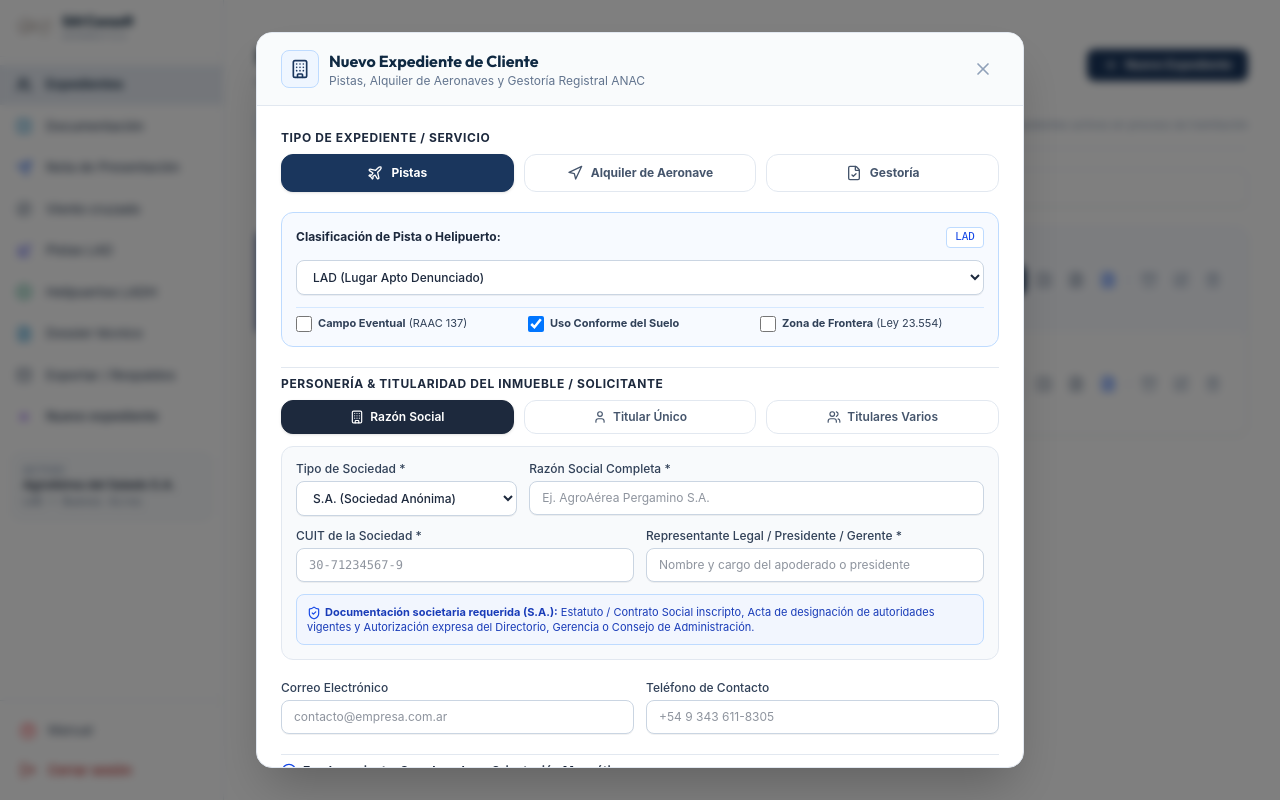
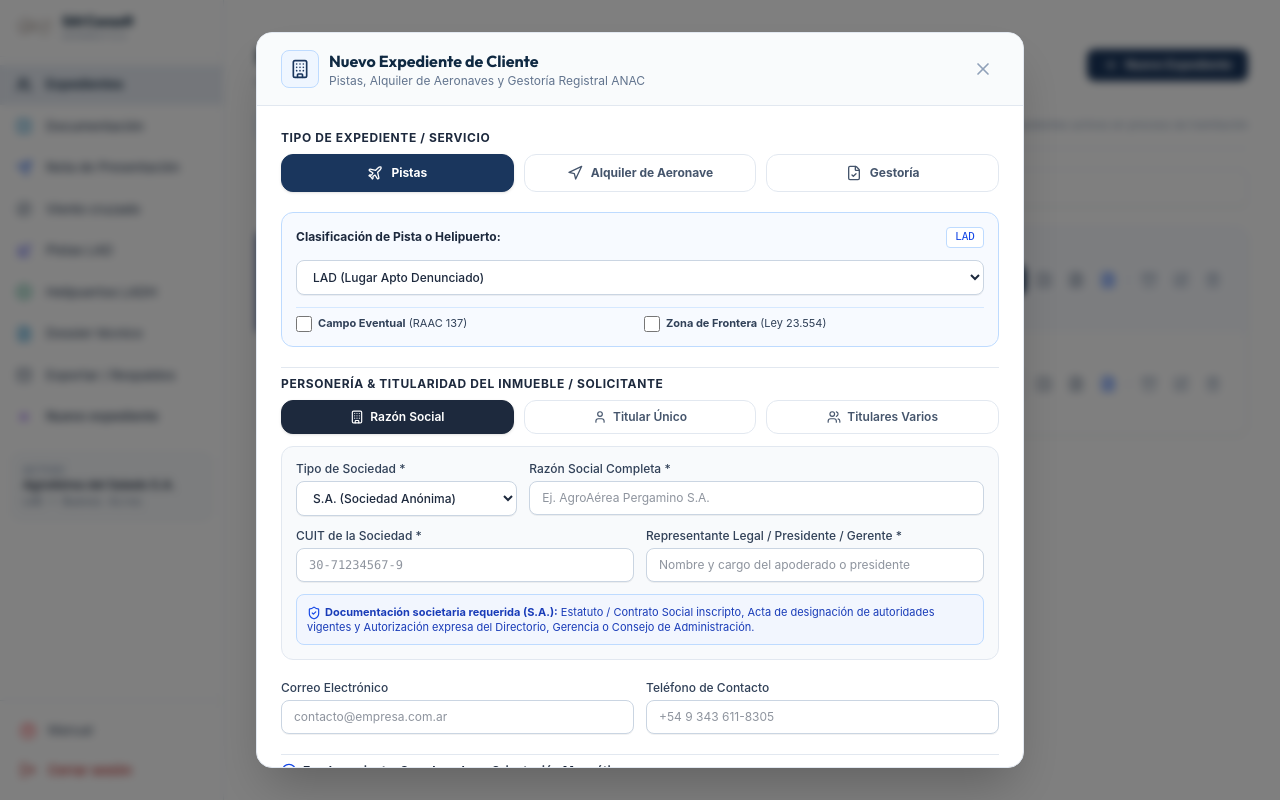
Before and after one commit to LuchoDB/SAI_Software, a React (Vite) app: page / in a window 1280 px wide. Both pictures are taken after a click on the button "Nuevo expediente". Built offline with nearby package versions, Linux system fonts and the light colour scheme.

Commit message:
fix(clients): remove uso conforme del suelo from new client modal

```diff
--- a/src/components/clients/ClientModal.tsx
+++ b/src/components/clients/ClientModal.tsx
@@ -103,7 +103,6 @@ export const ClientModal: React.FC<ClientModalProps> = ({
   // 6. Condiciones Regulatorias y Ambientales
   const [isFrontierZone, setIsFrontierZone] = useState(false);
   const [isAgroEventual, setIsAgroEventual] = useState(false);
-  const [usoConformeSuelo, setUsoConformeSuelo] = useState(true);
   const [notes, setNotes] = useState('');
 
   useEffect(() => {
@@ -158,9 +157,6 @@ export const ClientModal: React.FC<ClientModalProps> = ({
       setIsAgroEventual(
         Boolean(initialClient.isAgroEventual) ||
           initialClient.pistaSubtype === 'aerodromo privado para uso agroaereo'
-      );
-      setUsoConformeSuelo(
-        initialClient.usoConformeSuelo !== undefined ? initialClient.usoConformeSuelo : true
       );
     } else {
       // Valores por defecto para nuevo expediente
@@ -219,7 +215,6 @@ export const ClientModal: React.FC<ClientModalProps> = ({
       setNotes('');
       setIsFrontierZone(false);
       setIsAgroEventual(false);
-      setUsoConformeSuelo(true);
     }
   }, [initialClient, isOpen]);
 
@@ -337,7 +332,7 @@ export const ClientModal: React.FC<ClientModalProps> = ({
       notes: notes.trim(),
       isFrontierZone,
       isAgroEventual: effectiveIsAgro,
-      usoConformeSuelo,
+      usoConformeSuelo: true,
       isArchived: initialClient?.isArchived || false,
 
       documents:
@@ -351,7 +346,6 @@ export const ClientModal: React.FC<ClientModalProps> = ({
               sociedadType,
               isFrontierZone,
               isAgroEventual: effectiveIsAgro,
-              usoConformeSuelo,
               gestoriaData
             }),
 
@@ -484,7 +478,7 @@ export const ClientModal: React.FC<ClientModalProps> = ({
               </select>
 
               {/* Checkboxes de condiciones especiales */}
-              <div className="pt-2 border-t border-blue-200/60 grid grid-cols-1 sm:grid-cols-3 gap-2 text-slate-700 text-[11px]">
+              <div className="pt-2 border-t border-blue-200/60 grid grid-cols-1 sm:grid-cols-2 gap-2 text-slate-700 text-[11px]">
                 <label className="flex items-center gap-1.5 cursor-pointer select-none">
                   <input
                     type="checkbox"
@@ -494,18 +488,6 @@ export const ClientModal: React.FC<ClientModalProps> = ({
                   />
                   <span>
                     <strong>Campo Eventual</strong> (RAAC 137)
-                  </span>
-                </label>
-
-                <label className="flex items-center gap-1.5 cursor-pointer select-none">
-                  <input
-                    type="checkbox"
-                    checked={usoConformeSuelo}
-                    onChange={e => setUsoConformeSuelo(e.target.checked)}
-                    className="rounded text-blue-600 focus:ring-blue-500 h-4 w-4 border-slate-300 cursor-pointer"
-                  />
-                  <span>
-                    <strong>Uso Conforme del Suelo</strong>
                   </span>
                 </label>
 
```
